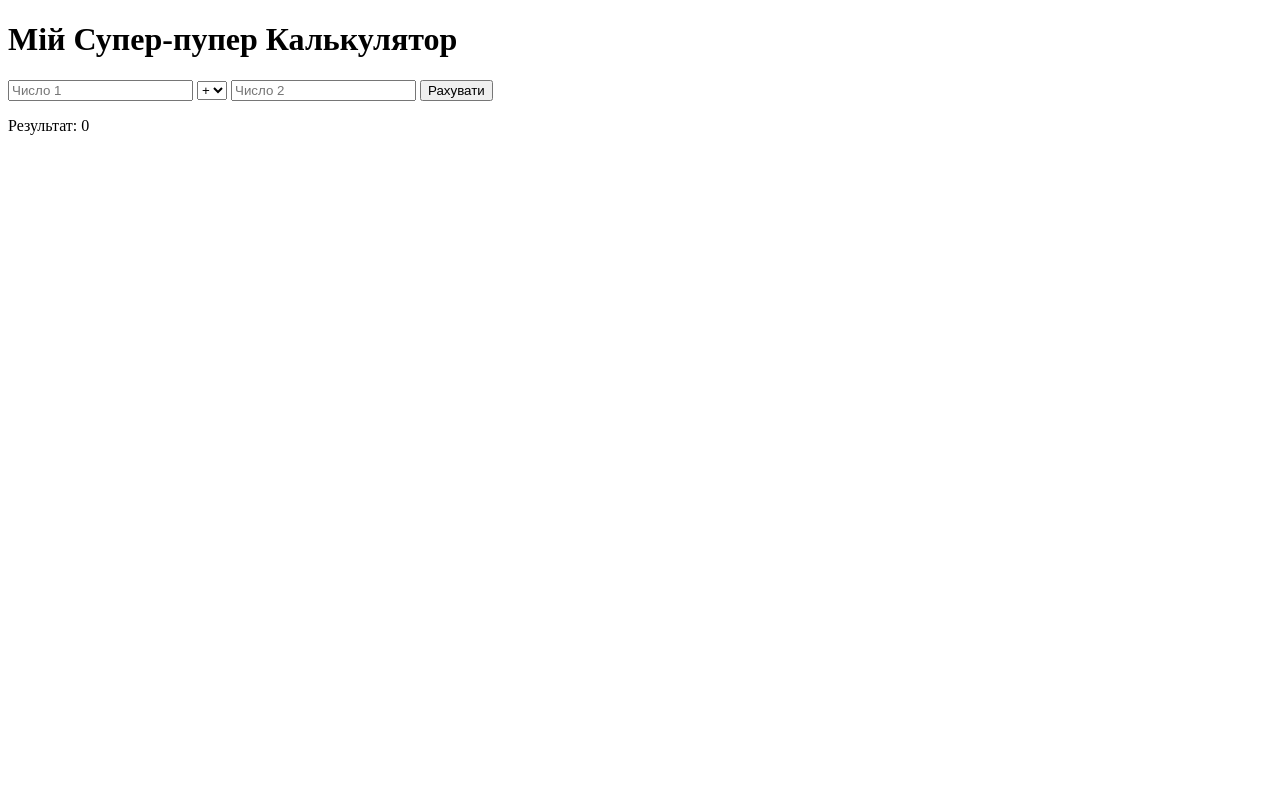
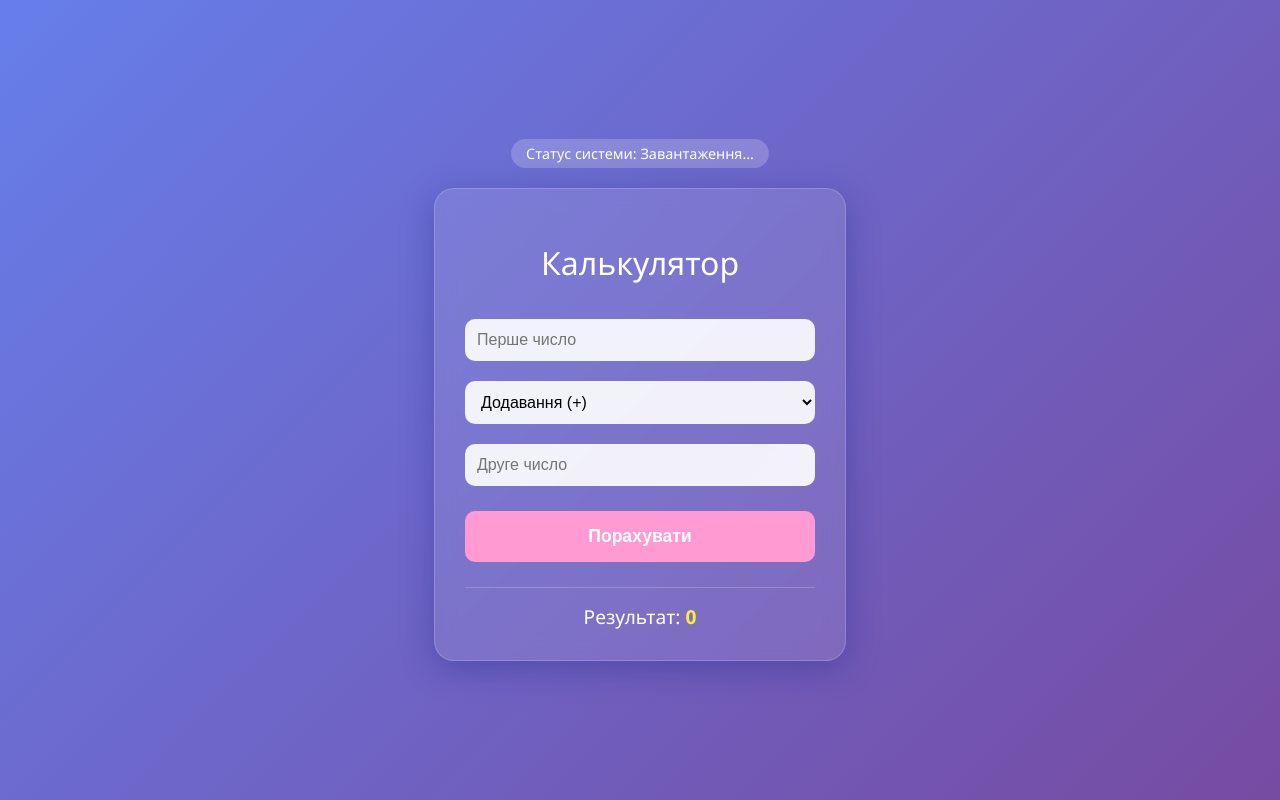
Before and after one commit to daria-horishna/simple-web-calculator, a website: page index.html in a window 1280 px wide. Drawn offline with Linux system fonts and the light colour scheme.

Commit message:
Lab 3: Full project automation setup

```diff
--- a/css/style.css
+++ b/css/style.css
@@ -0,0 +1,88 @@
+body {
+    font-family: 'Segoe UI', Tahoma, Geneva, Verdana, sans-serif;
+    background: linear-gradient(135deg, #667eea 0%, #764ba2 100%);
+    height: 100vh;
+    margin: 0;
+    display: flex;
+    flex-direction: column;
+    justify-content: center;
+    align-items: center;
+    color: white;
+}
+
+.status-bar {
+    margin-bottom: 20px;
+    font-size: 0.9rem;
+    background: rgba(255, 255, 255, 0.2);
+    padding: 5px 15px;
+    border-radius: 20px;
+    backdrop-filter: blur(5px);
+}
+
+/* Стиль картки калькулятора */
+.calculator-card {
+    background: rgba(255, 255, 255, 0.1);
+    backdrop-filter: blur(10px);
+    padding: 30px;
+    border-radius: 20px;
+    box-shadow: 0 8px 32px 0 rgba(31, 38, 135, 0.37);
+    border: 1px solid rgba(255, 255, 255, 0.18);
+    text-align: center;
+    width: 350px;
+}
+
+h1 {
+    margin-bottom: 25px;
+    font-weight: 300;
+}
+
+/* "Небанальні" віконця вводу */
+input, select {
+    width: 100%;
+    padding: 12px;
+    margin: 10px 0;
+    border: none;
+    border-radius: 10px;
+    background: rgba(255, 255, 255, 0.9);
+    font-size: 1rem;
+    box-sizing: border-box;
+    outline: none;
+    transition: transform 0.2s;
+}
+
+input:focus {
+    transform: scale(1.02);
+    box-shadow: 0 0 10px rgba(255, 255, 255, 0.5);
+}
+
+/* Стильна кнопка */
+button {
+    width: 100%;
+    padding: 15px;
+    margin-top: 15px;
+    border: none;
+    border-radius: 10px;
+    background: #ff9ad2;
+    color: white;
+    font-size: 1.1rem;
+    font-weight: bold;
+    cursor: pointer;
+    transition: background 0.3s, transform 0.2s;
+}
+
+button:hover {
+    background: #ff6bbd;
+    transform: translateY(-2px);
+}
+
+.result-box {
+    margin-top: 25px;
+    font-size: 1.2rem;
+    border-top: 1px solid rgba(255, 255, 255, 0.2);
+    padding-top: 15px;
+}
+
+#result {
+    font-weight: bold;
+    color: #ffeb3b;
+}
--- a/index.html
+++ b/index.html
@@ -2,17 +2,65 @@
 <html lang="uk">
 <head>
     <meta charset="UTF-8">
+    <meta name="viewport" content="width=device-width, initial-scale=1.0">
     <title>Simple Web Calculator</title>
+    <link rel="stylesheet" href="./css/style.css">
 </head>
 <body>
-    <h1>Мій Супер-пупер Калькулятор</h1>
-    <input type="number" id="num1" placeholder="Число 1">
+
+<div class="status-bar">
+    Статус системи: <span id="app-status">Завантаження...</span>
+</div>
+
+<div class="calculator-card">
+    <h1>Калькулятор</h1>
+
+    <input type="number" id="num1" placeholder="Перше число">
+
     <select id="operator">
-        <option value="+">+</option>
-        <option value="-">-</option>
+        <option value="+">Додавання (+)</option>
+        <option value="-">Віднімання (-)</option>
+        <option value="*">Множення (*)</option>
+        <option value="/">Ділення (/)</option>
+        <option value="^">Степінь (^)</option>
     </select>
-    <input type="number" id="num2" placeholder="Число 2">
-    <button id="calc-btn" onclick="calculate()">Рахувати</button>
-    <p>Результат: <span id="result">0</span></p>
+
+    <input type="number" id="num2" placeholder="Друге число">
+
+    <button id="calc-btn" onclick="calculate()">Порахувати</button>
+
+    <div class="result-box">
+        Результат: <span id="result">0</span>
+    </div>
+</div>
+
+<script type="module">
+    // Імпортуємо всі функції з нашої бізнес-логіки
+    import { add, subtract, multiply, divide, power } from './js/calculator.js';
+
+    // Виводимо статус оточення
+    document.getElementById('app-status').innerText = import.meta.env.VITE_APP_STATUS;
+
+    window.calculate = () => {
+        const n1 = Number(document.getElementById('num1').value);
+        const n2 = Number(document.getElementById('num2').value);
+        const op = document.getElementById('operator').value;
+        let res = 0;
+
+        try {
+            switch(op) {
+                case '+': res = add(n1, n2); break;
+                case '-': res = subtract(n1, n2); break;
+                case '*': res = multiply(n1, n2); break;
+                case '/': res = divide(n1, n2); break;
+                case '^': res = power(n1, n2); break;
+            }
+            document.getElementById('result').innerText = res;
+        } catch (error) {
+            document.getElementById('result').innerText = "Помилка";
+            alert(error.message);
+        }
+    };
+</script>
 </body>
 </html>
--- a/js/calculator.js
+++ b/js/calculator.js
@@ -0,0 +1,32 @@
+// calculator.js
+
+export function add(a, b) {
+    return a + b;
+}
+
+export function subtract(a, b) {
+    return a - b;
+}
+
+export function multiply(a, b) {
+    return a * b;
+}
+
+export function divide(a, b) {
+    if (b === 0) {
+        throw new Error("Ділення на нуль неможливе");
+    }
+    return a / b;
+}
+
+export function power(base, exponent) {
+    return base ** exponent;
+}
+
+// Спеціальна функція для практики з Mock-об'єктами
+// Уявимо, що logger - це стороння бібліотека для запису історії в базу даних
+export function calculateAndLog(a, b, logger) {
+    const result = add(a, b);
+    logger(`Успішно пораховано: ${result}`); // Викликаємо сторонню функцію
+    return result;
+}
```
Also changed, not shown: eslint.config.mjs (added, +23 -0 lines), js/calculator.test.js (added, +41 -0 lines), package.json (added, +38 -0 lines), tests/calculator.spec.js (added, +29 -0 lines), 4 other files.
